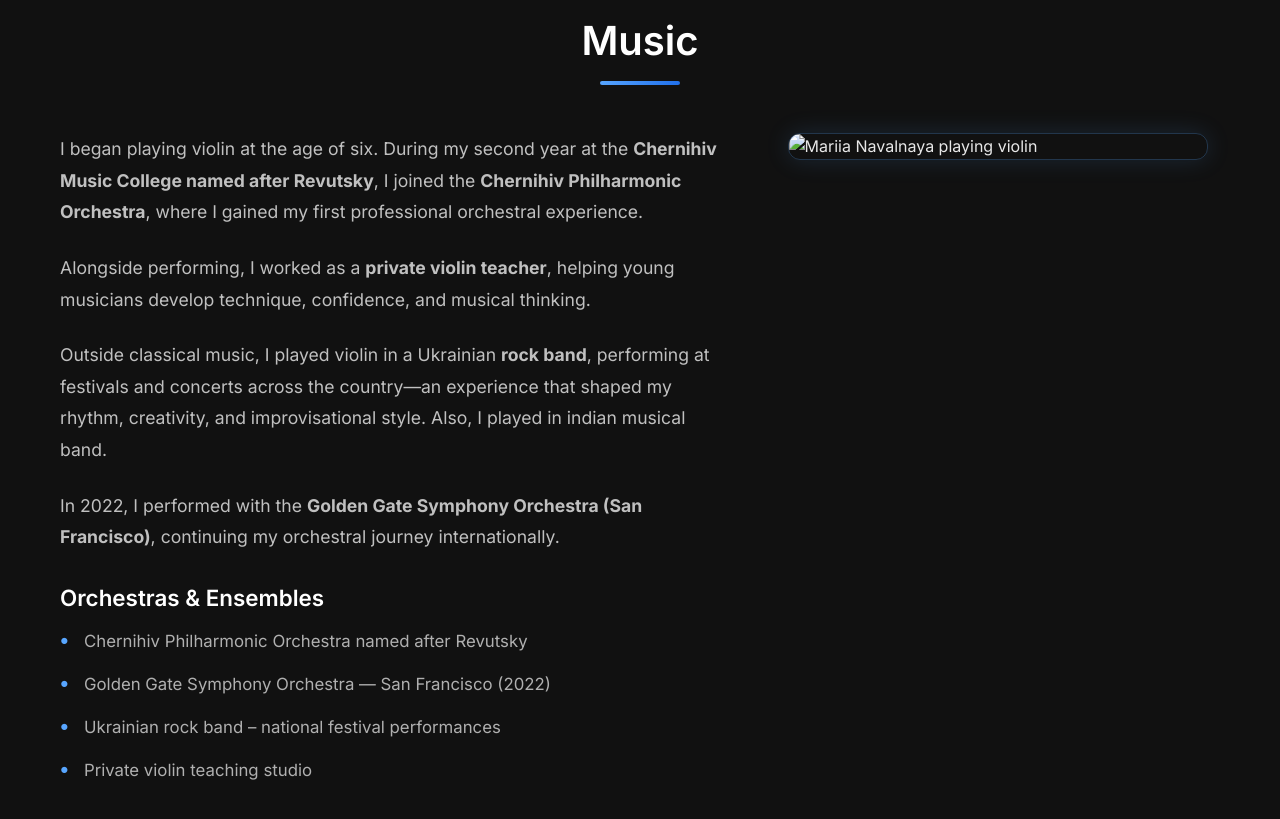
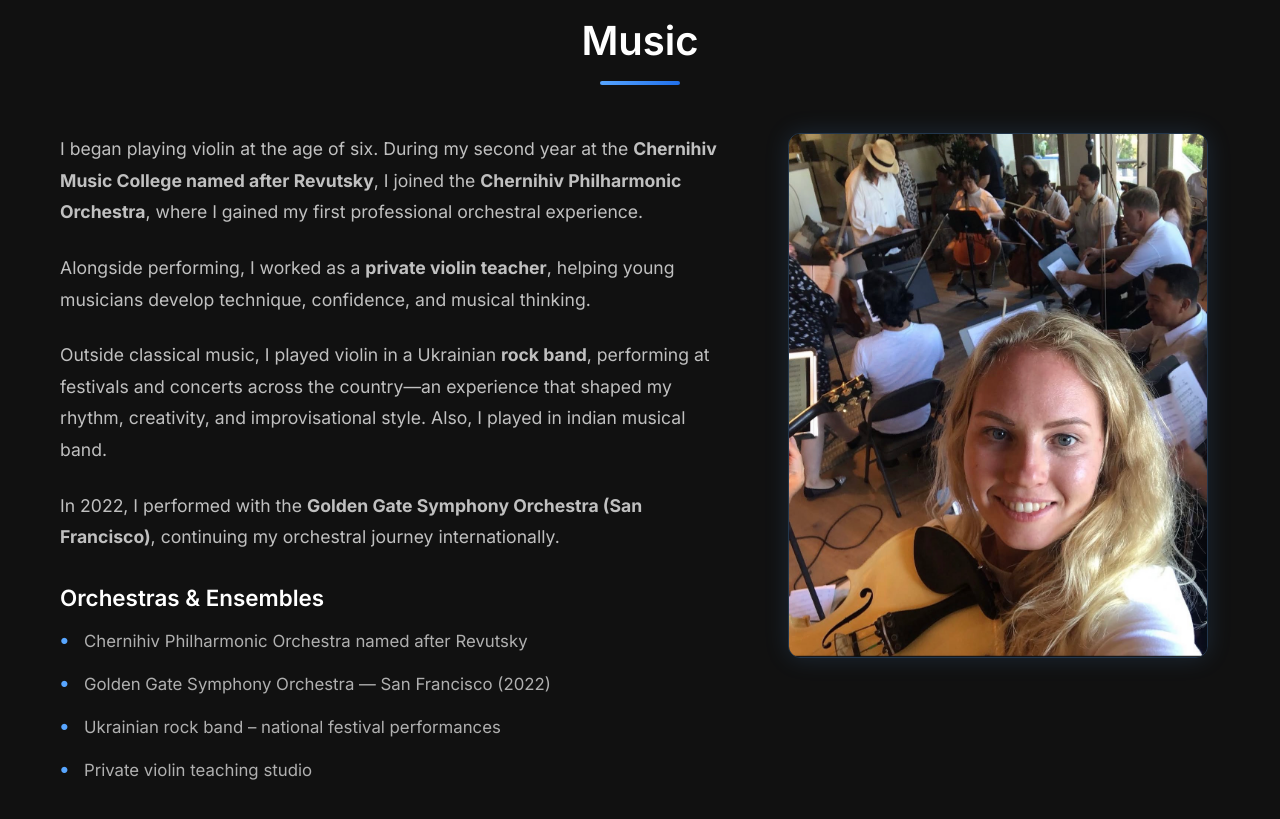
Before and after one commit to MariaGameDev/MariaGameDev.github.io, a plain HTML site: page index.html in a window 1280 px wide. Shown: the part 2540-3359 px from the top of the page. Drawn offline with Linux system fonts and the light colour scheme.

Commit message:
added photo orchestra

```diff
--- a/index.html
+++ b/index.html
@@ -564,7 +564,7 @@
         </div>
     </footer>
 
-    <script src="js/scripts.js?v=1.0.9"></script>
+    <script src="js/scripts.js?v=1.0.10"></script>
 
 </body>
 </html>
```
Also changed, not shown: images/violin-photo.jpg (added).
